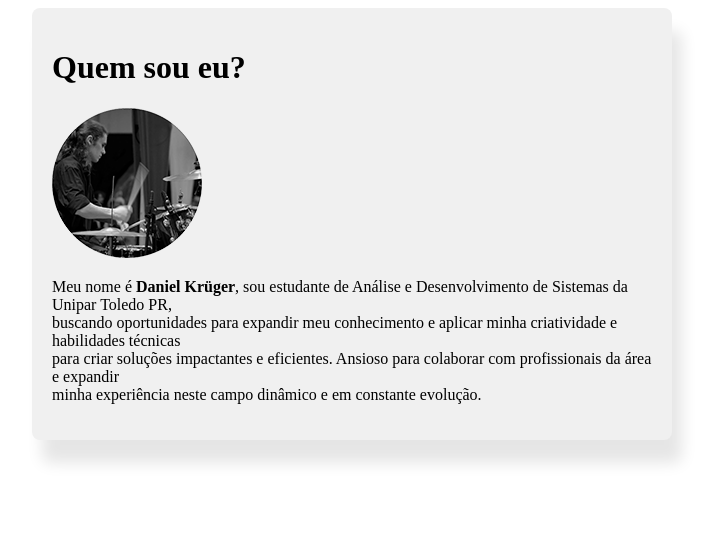
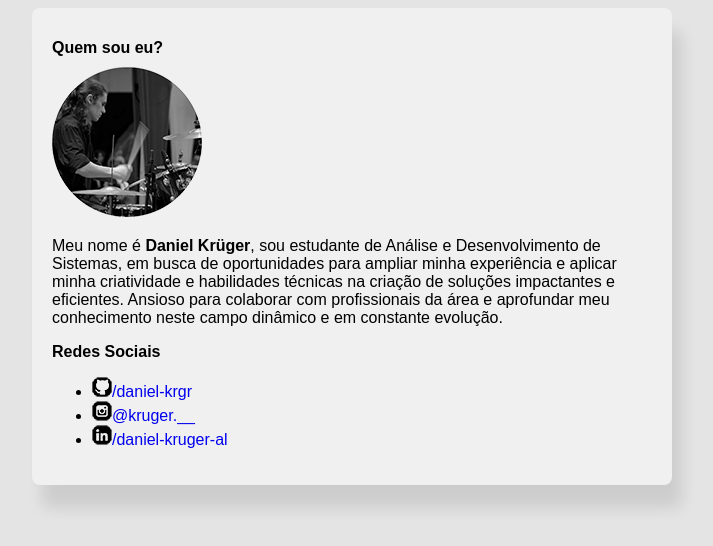
Before and after one commit to daniel-krgr/meusite, a plain HTML site: page site/index.html in a window 1280 px wide. Shown: the whole page, without its empty margins (288-1001 px from the left). Drawn offline with Linux system fonts and the light colour scheme.

Commit message:
adicionei links

```diff
--- a/site/index.html
+++ b/site/index.html
@@ -11,9 +11,15 @@
     <div class="container">
         <h1>Quem sou eu?</h1>
         <img src="Imagens/foto-Perfil-150px.png" alt="Foto de Perfil">
-        <p>Meu nome é <strong>Daniel Krüger</strong>, sou estudante de Análise e Desenvolvimento de Sistemas da Unipar Toledo PR,<br> buscando oportunidades para expandir meu conhecimento e aplicar minha criatividade e habilidades técnicas<br>
-        para criar soluções impactantes e eficientes. Ansioso para colaborar com profissionais da área e expandir<br>
-        minha experiência neste campo dinâmico e em constante evolução.</p>
+        <p>Meu nome é <strong>Daniel Krüger</strong>, sou estudante de Análise e Desenvolvimento de Sistemas, em busca de oportunidades para ampliar minha experiência e aplicar minha criatividade e habilidades técnicas na criação de soluções impactantes e eficientes. Ansioso para colaborar com profissionais da área e aprofundar meu conhecimento neste campo dinâmico e em constante evolução.</p>
+        <h2>Redes Sociais</h2>
+        <ul>
+            <li><a href="https://github.com/daniel-krgr" target="_blank">
+                <img src="Imagens/icone-github.png" alt="ícone GitHub">/daniel-krgr</a></li>
+            <li><a href="https://www.instagram.com/kruger.__/" target="_blank"><img src="Imagens/icone-instagram.png" alt="ícone instagram">@kruger.__</a></li>
+            <li><a href="https://www.linkedin.com/in/daniel-kruger-al/" target="_blank"><img src="Imagens/icone-linkedin.png" alt="ícone LinkedIn">/daniel-kruger-al</a></li>
+
+        </ul>
     </div>
 </body>
 </html>
--- a/site/styles.css
+++ b/site/styles.css
@@ -1,8 +1,14 @@
+* {
+    font-family: Arial, Helvetica, sans-serif;
+    font-size: 16px;
+}
+body {
+    background-color: rgb(228, 228, 228);
+}
 .container {
     width: 80%;
     max-width: 600px;
-    margin-left: auto;
-    margin-right: auto;
+    margin:auto;
     background-color: #f0f0f0;
     padding: 20px;
     border-radius: 8px;
@@ -12,3 +18,6 @@ h1 {
     margin-left: auto;
     margin-right: auto;
 }
+a {
+    text-decoration: none;
+}
```
Also changed, not shown: 1 other file.
